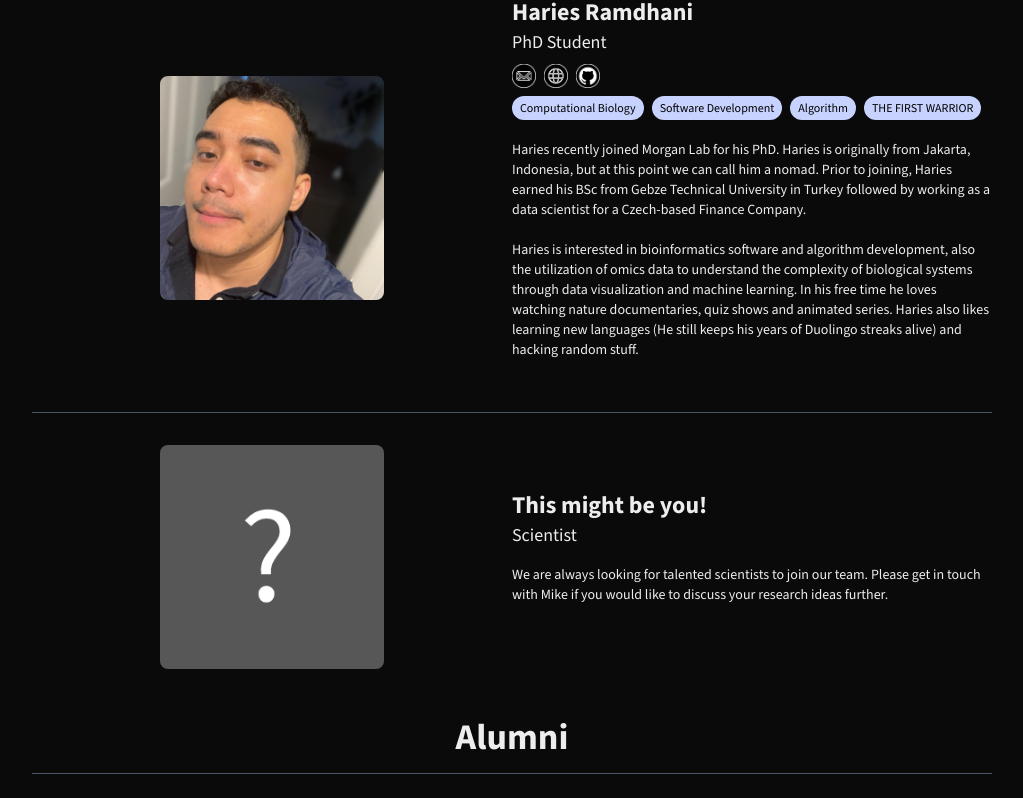
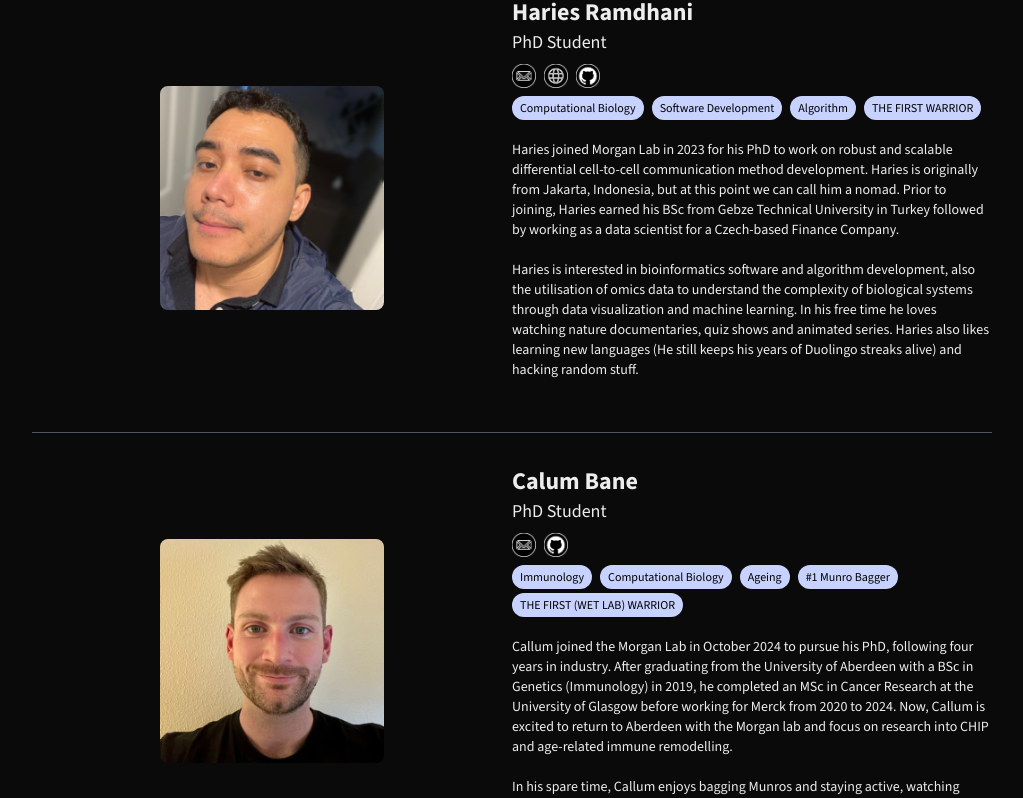
Before and after one commit to MorganResearchLab/morganresearchlab.github.io, a Next.js app: page /people in a window 1280 px wide. Shown: the part 618-1416 px from the top of the page, without its empty margins (128-1151 px from the left). Built offline with nearby package versions, Linux system fonts and the light colour scheme.

Commit message:
Added Calum and updated tag margin

```diff
--- a/app/people/page.tsx
+++ b/app/people/page.tsx
@@ -113,7 +113,7 @@ export default function People() {
                                 </div>
                                 {member.tag && member.tag.length > 0 && (
 
-                                    <div className="flex flex-wrap mb-5">
+                                    <div className="flex flex-wrap mb-5 gap-y-1">
                                         {member.tag.map((tag) => (
                                             <span
                                                 key={tag}
--- a/public/data/member.json
+++ b/public/data/member.json
@@ -30,8 +30,8 @@
         "github": "hariesramdhani",
         "image": "haries_ramdhani.png",
         "bio": [
-            "Haries recently joined Morgan Lab for his PhD. Haries is originally from Jakarta, Indonesia, but at this point we can call him a nomad. Prior to joining, Haries earned his BSc from Gebze Technical University in Turkey followed by working as a data scientist for a Czech-based Finance Company.",
-            "Haries is interested in bioinformatics software and algorithm development, also the utilization of omics data to understand the complexity of biological systems through data visualization and machine learning. In his free time he loves watching nature documentaries, quiz shows and animated series. Haries also likes learning new languages (He still keeps his years of Duolingo streaks alive) and hacking random stuff."
+            "Haries joined Morgan Lab in 2023 for his PhD to work on robust and scalable differential cell-to-cell communication method development. Haries is originally from Jakarta, Indonesia, but at this point we can call him a nomad. Prior to joining, Haries earned his BSc from Gebze Technical University in Turkey followed by working as a data scientist for a Czech-based Finance Company.",
+            "Haries is interested in bioinformatics software and algorithm development, also the utilisation of omics data to understand the complexity of biological systems through data visualization and machine learning. In his free time he loves watching nature documentaries, quiz shows and animated series. Haries also likes learning new languages (He still keeps his years of Duolingo streaks alive) and hacking random stuff."
         ],
         "tag": [
             "Computational Biology",
@@ -40,7 +40,26 @@
             "THE FIRST WARRIOR"
         ]
     }, {
-        "id": 2,
+        "id": 1,
+        "name": "Calum Bane",
+        "role": "PhD Student",
+        "join_date": "10-01-2024",
+        "email": "m.ramdhani.23@abdn.ac.uk",
+        "github": "calumb96",
+        "image": "calum_bane.png",
+        "bio": [
+            "Callum joined the Morgan Lab in October 2024 to pursue his PhD, following four years in industry. After graduating from the University of Aberdeen with a BSc in Genetics (Immunology) in 2019, he completed an MSc in Cancer Research at the University of Glasgow before working for Merck from 2020 to 2024. Now, Callum is excited to return to Aberdeen with the Morgan lab and focus on research into CHIP and age-related immune remodelling.",
+            "In his spare time, Callum enjoys bagging Munros and staying active, watching football, or simply relaxing with a beer and some music."
+        ],
+        "tag": [
+            "Immunology",
+            "Computational Biology",
+            "Ageing",
+            "#1 Munro Bagger",
+            "THE FIRST (WET LAB) WARRIOR"
+        ]
+    }, {
+        "id": 9999,
         "name": "This might be you!",
         "role": "Scientist",
         "join_date": "01-01-2099",
```
Also changed, not shown: public/img/member/calum_bane.png (added).
